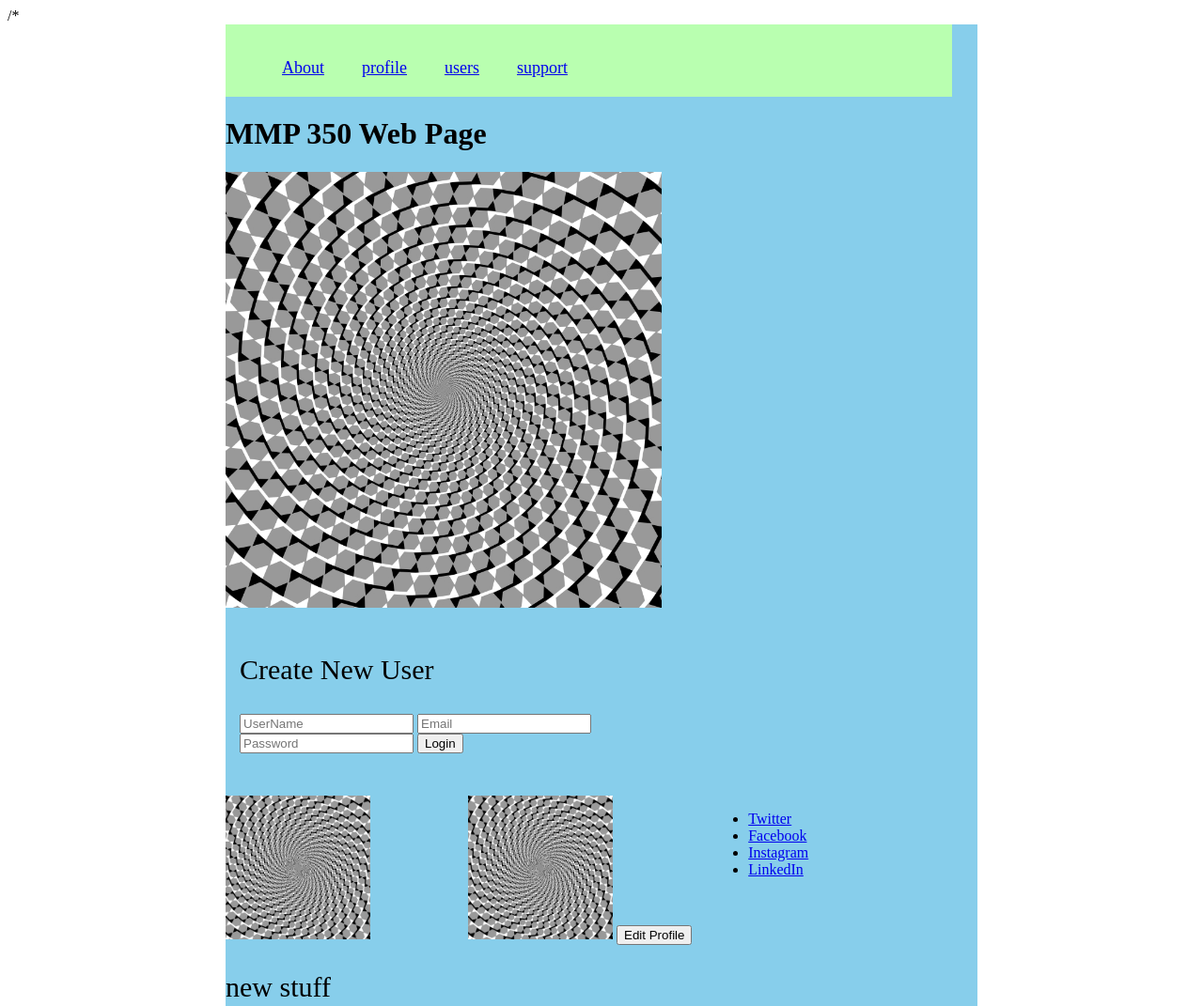
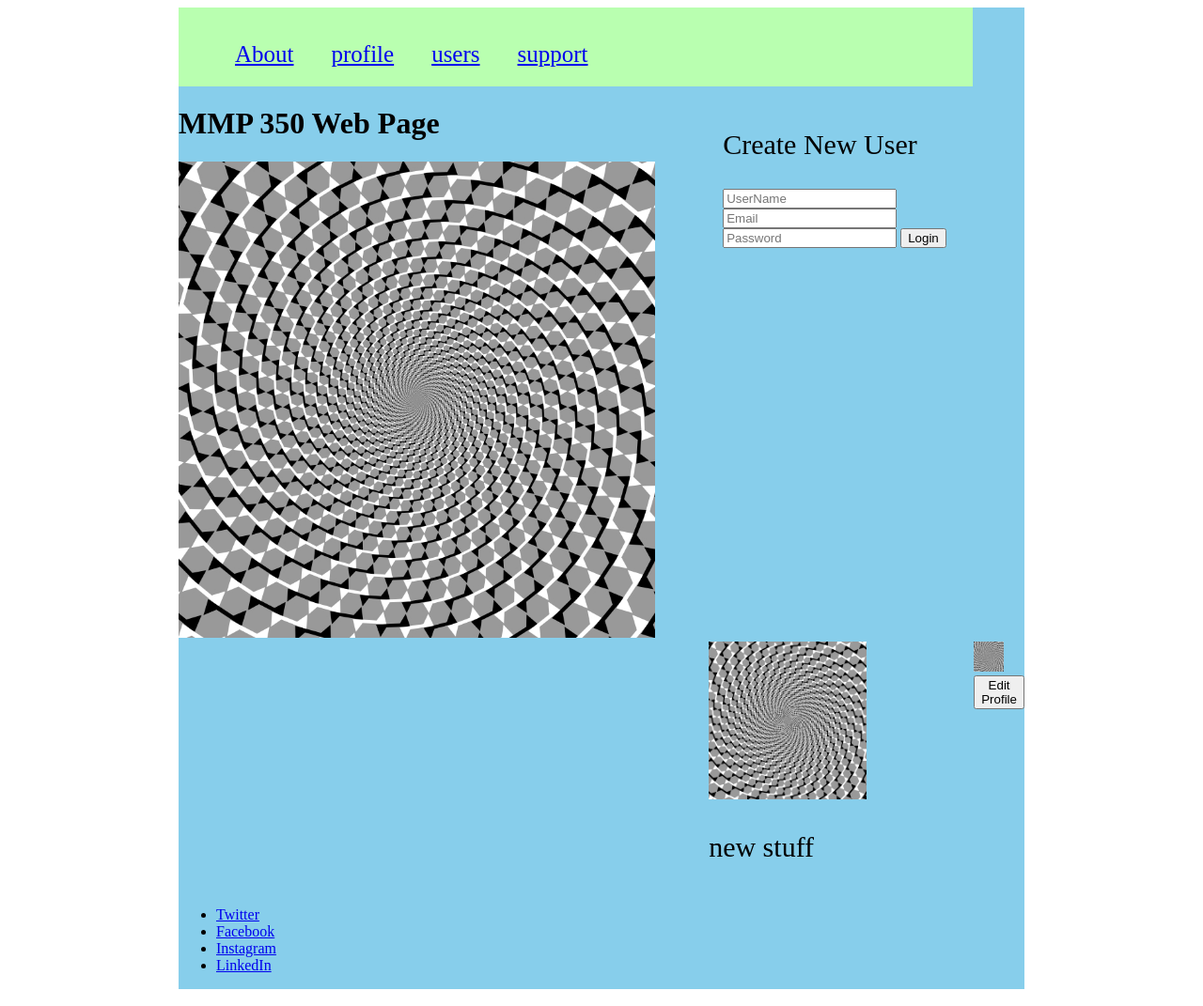
Before and after one commit to Laurenzob/MMP350, a plain HTML site: page Assignment3/create.html in a window 1280 px wide. Shown: the top 1071 px of the page at 94% size. Drawn offline with Linux system fonts and the light colour scheme.

Commit message:
Add files via upload

```diff
--- a/Assignment3/layout.css
+++ b/Assignment3/layout.css
@@ -1,5 +1,5 @@
 #container {
-	max-width: 800px;
+	max-width: 900px;
 	margin: 0 auto;
 	background-color: skyblue;
 	display: grid;
@@ -19,6 +19,7 @@ p {
 #title {
 	grid-column-start: 1;
 	grid-column-end: 4;
+	grid-row:2;
 }
 
 #menu {
@@ -27,8 +28,8 @@ p {
 	background-color: #B9FFB0;
 }
 #login {
-	grid-column: 1 / span 2;
-	grid-row: 3;
+	grid-column: 3 / span 2;
+	grid-row: 2;
 	padding: 15px;
 
 }
@@ -37,7 +38,7 @@ p {
     float: left;
     text-align: center;
     padding: 20px;
-    font-size: 18px;
+    font-size: 25px;
     }
 #main {
 
```
Also changed, not shown: Assignment3/create.html (+1 -1 lines).
